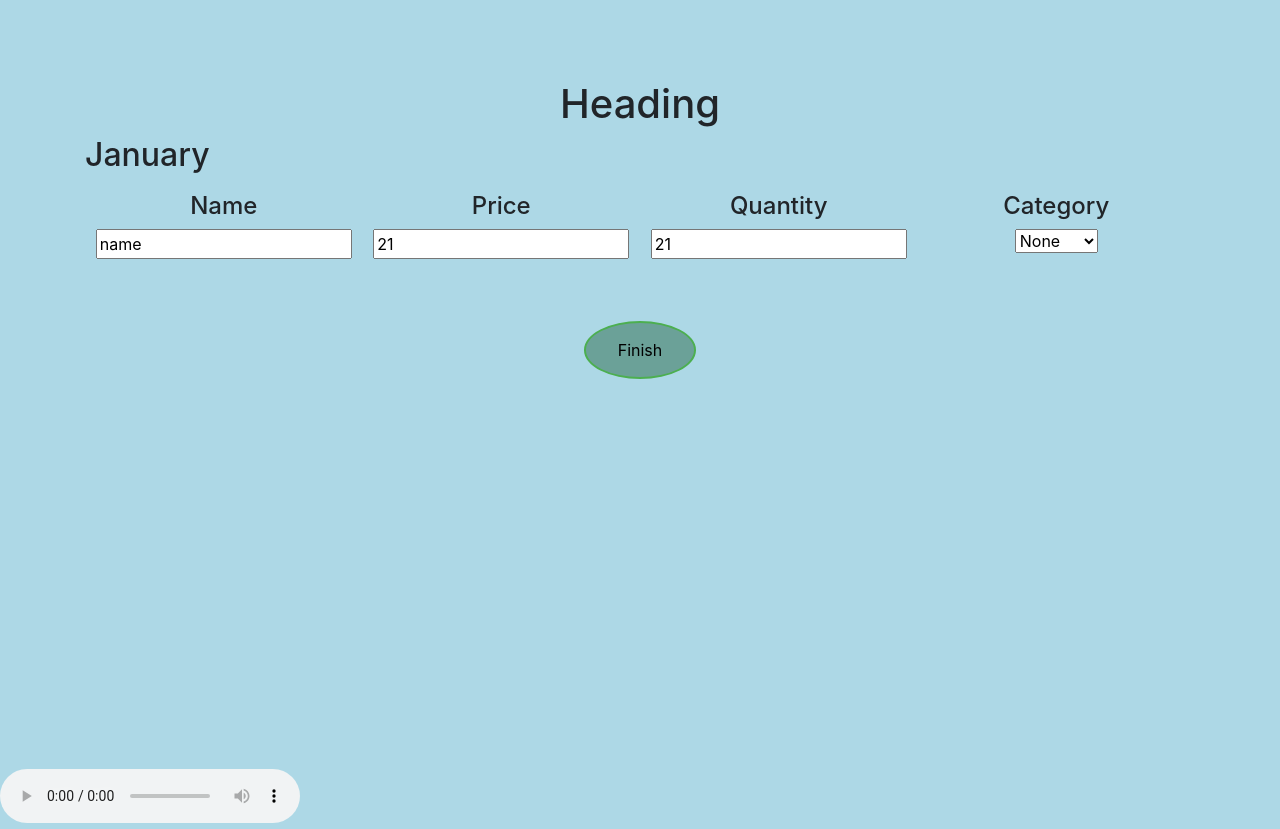
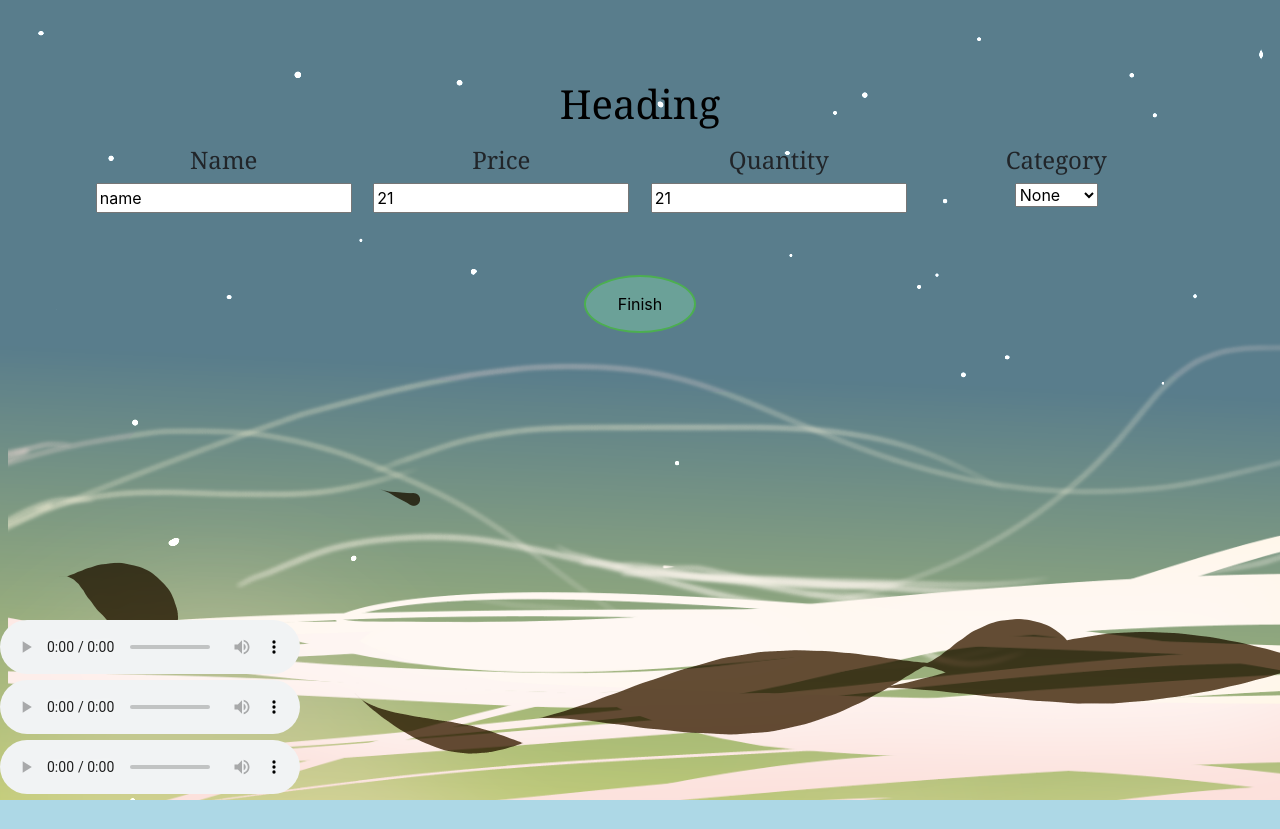
Before and after one commit to dn-360/hackmerced, a plain HTML site: page index.html in a window 1280 px wide. After the commit the page ends 800 px from the top, so only its background shows below. Drawn offline with nearby package versions, Linux system fonts and the light colour scheme.

Commit message:
updated index and added css file

```diff
--- a/index.html
+++ b/index.html
@@ -7,14 +7,13 @@
     <meta name="viewport" content="width=device-width, initial-scale=1, shrink-to-fit=no">
     <title>Quid</title> <!--INSERT TITLE-->
 
-
-    <link rel="stylesheet" href="https://stackpath.bootstrapcdn.com/bootstrap/4.4.1/css/bootstrap.min.css" integrity="sha384-Vkoo8x4CGsO3+Hhxv8T/Q5PaXtkKtu6ug5TOeNV6gBiFeWPGFN9MuhOf23Q9Ifjh" crossorigin="anonymous"">
-
+    <link rel="stylesheet" href="static/style.css">
+    <link rel="stylesheet" href="https://stackpath.bootstrapcdn.com/bootstrap/4.4.1/css/bootstrap.min.css" integrity="sha384-Vkoo8x4CGsO3+Hhxv8T/Q5PaXtkKtu6ug5TOeNV6gBiFeWPGFN9MuhOf23Q9Ifjh" crossorigin="anonymous">
     <script src="https://code.jquery.com/jquery-3.4.1.slim.min.js" integrity="sha384-J6qa4849blE2+poT4WnyKhv5vZF5SrPo0iEjwBvKU7imGFAV0wwj1yYfoRSJoZ+n" crossorigin="anonymous"></script>
     <script src="https://cdn.jsdelivr.net/npm/popper.js@1.16.0/dist/umd/popper.min.js" integrity="sha384-Q6E9RHvbIyZFJoft+2mJbHaEWldlvI9IOYy5n3zV9zzTtmI3UksdQRVvoxMfooAo" crossorigin="anonymous"></script>
     <script src="https://stackpath.bootstrapcdn.com/bootstrap/4.4.1/js/bootstrap.min.js" integrity="sha384-wfSDF2E50Y2D1uUdj0O3uMBJnjuUD4Ih7YwaYd1iqfktj0Uod8GCExl3Og8ifwB6" crossorigin="anonymous"></script>
-    <script src="main.js"></script>
-    <script src="chart.js"></script>
+    <script src="static/main.js"></script>
+    <script src="static/chart.js"></script>
 
     <script language = "javascript">
         function clickAddRow(){
@@ -43,10 +42,24 @@
     }
 }
     </script>
+
     <style>
+        div.fixed {
+    position: fixed;
+     bottom: 0;
+     left: 0;
+    width: 275px;
+    }
+    #background {
+        background-image: url('assets/background1.png'), url('assets/background2.png'), url('assets/background3.png');
+        background-attachment: fixed;
+        background-repeat: no-repeat, repeat;
+        background-size: cover;
+    }
 
 
     .body {
+        background-image: url('assets/background1.png'), url('assets/background2.png'), url('assets/background3.png');
   		background-color: lightblue;
         align-content: center;
 	}
@@ -101,10 +114,9 @@
 
     <div class = "container">
         <h1 class = "header">  Heading </h1> <!--INSERT APPLICATION NAME-->
-        <h2 class = "month" id = "month"> January </h2>
+        <h2 class = "month" id = "month">  </h2>
         <main class = "main">
             <div class = "container">
-
                 <div class = "row">
                     <div class = "column">
                         <h4>Name</h4>
@@ -134,20 +146,8 @@
             </div>
         </div>
         <p id="demo"></p>
-        <audio id="myaudio" controls autoplay src="audio/music.mp3" type="audio/mpeg">
-        </audio>
-        <script type="text/javascript">
-        var sounds = new Array();
-        sounds[0]="untitled1.mp3";
-        sounds[1]="untitled2.mp3";
-        sounds[2]="untitled3.mp3";
 
-        function getRandomSounds() {
-            var randomNum = Math.floor(Math.random()*sounds.length);
-            document.getElementByd("myaudio").src = sounds[randomNum];
-        }
-        getRandomSounds();
-        </script>
+
         <!--<script>
             function clickFinish() {
               var x = document.getElementById("myName").value;
@@ -159,7 +159,7 @@
             }
         </script>-->
 
-        <canvas id="myChart" width="400" height="400"></canvas>
+        <canvas id="myChart" width="100" height="100"></canvas>
         <script>
             function clickFinish(){
             var ctx = document.getElementById('myChart').getContext('2d');
@@ -169,7 +169,7 @@
                     labels: ['Jan', 'Feb', 'Mar', 'Apr', 'May', 'Jun', 'Jul', 'Aug', 'Sep', 'Oct', 'Nov', 'Dec'],
                     datasets: [{
                         label: '# of Votes',
-                        data: [12, 19, 3, 5, 2, 3],
+                        data: [1, 2, 3, 4, 5, 6, 7, 8, 9, 10, 11, 12],
                      backgroundColor: [
                             'rgba(255, 99, 132, 0.2)',
                             'rgba(54, 162, 235, 0.2)',
@@ -201,6 +201,16 @@
             });
         }
             </script>
+
+            <div class="fixed">
+            <audio id="myaudio" controls autoplay src="assets/untitled1.mp3" type="audio/mpeg">
+            </audio>
+            <audio id="myaudio" controls autoplay src="assets/untitled2.mp3" type="audio/mpeg">
+            </audio>
+            <audio id="myaudio" controls autoplay src="assets/untitled3.mp3" type="audio/mpeg">
+            </audio>
+            </div>
+
     </main>
 
 </body>
--- /dev/null
+++ b/static/style.css
@@ -0,0 +1,10 @@
+h1 {
+	color: black;
+	font-family: Georgia, serif;
+}
+h4{
+	font-family: Georgia, serif
+}
+p {
+  color: red;
+}
```
Also changed, not shown: templates/index.html (+8 -2 lines).
